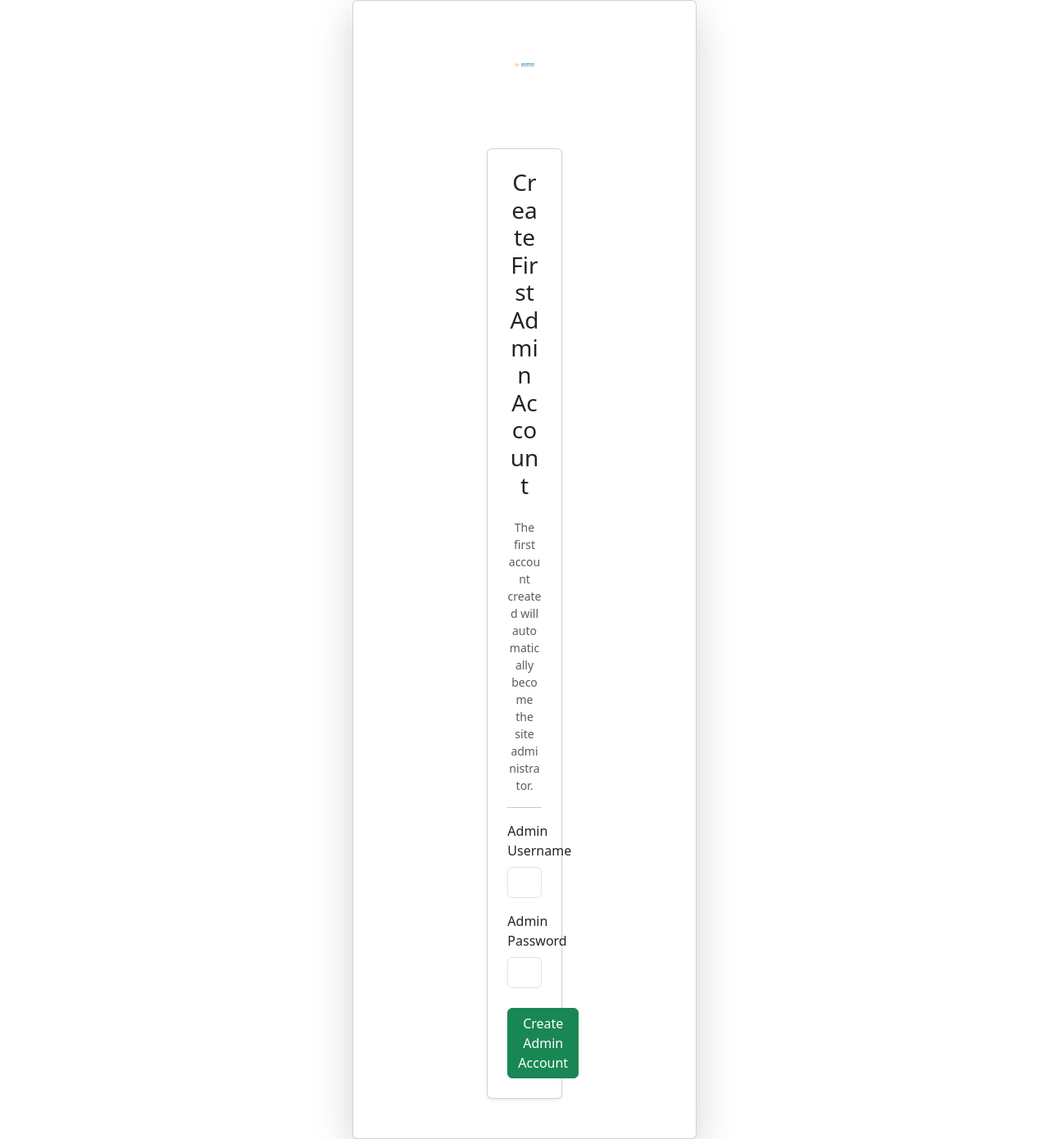
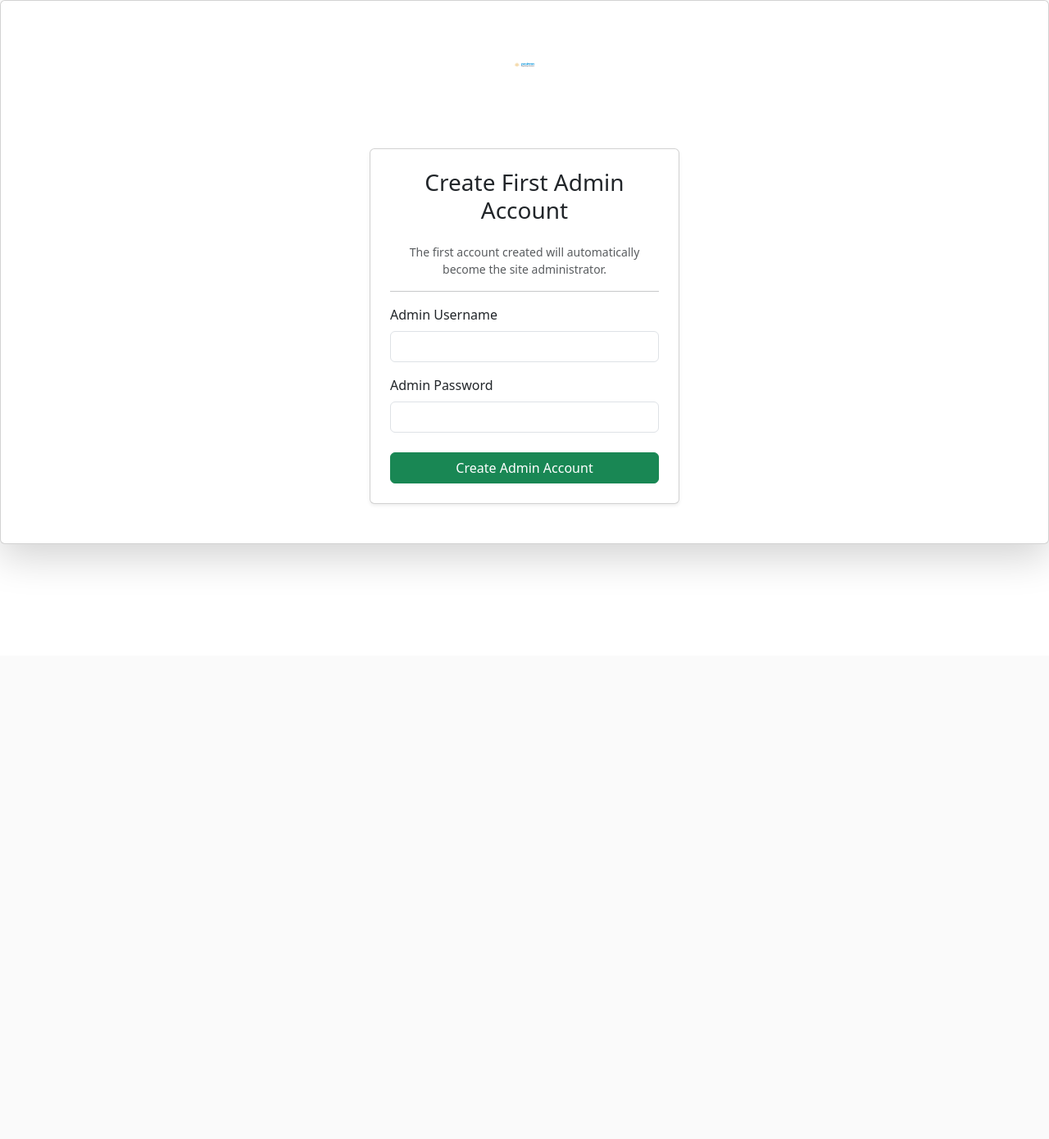
Before and after one commit to vinesh1054/Heat_Exchanger_Positron, a Flask app: page /register in a window 1280 px wide. Shown: the whole page at 82% size. After the commit the page ends 686 px from the top, so only its background shows below. Run offline with Flask 3, Linux system fonts and the light colour scheme.

Commit message:
REgister Page

```diff
--- a/app.py
+++ b/app.py
@@ -88,7 +88,7 @@ app.config['SQLALCHEMY_TRACK_MODIFICATIONS'] = False
 
 db = SQLAlchemy(app)
 # Place this in app.py after your db = SQLAlchemy(app) line
-#to create tables in render sql
+# to create tables in render sql
 @app.cli.command("create-tables")
 def create_tables():
     """Creates all database tables."""
--- a/static/css/base.css
+++ b/static/css/base.css
@@ -22,7 +22,7 @@
     margin: 0;
     padding: 0;
     font-size: 15px; /* Slightly smaller base font for dense UI */
-/* } */ */
+/* } */
 
 /* --- 2. DASHBOARD LAYOUT --- */
 .dashboard-container {
@@ -164,7 +164,7 @@
         display: none !important;
     }
     .sidebar-logo{
-        size: 50;
+        /* size: 50; */
     }
 
     /* Hide the web page header and action buttons */
--- a/templates/base_auth.html
+++ b/templates/base_auth.html
@@ -7,8 +7,8 @@
     <meta name="viewport" content="width=device-width, initial-scale=1.0">
     <title>{% block title %}HX Solver{% endblock %}</title>
     <link href="https://cdn.jsdelivr.net/npm/bootstrap@5.3.3/dist/css/bootstrap.min.css" rel="stylesheet">
-    <link rel="stylesheet" href="{{ url_for('static', filename='css/custom.css') }}">
-    <style>
+    <link rel="stylesheet" href="{{ url_for('static', filename='css/base.css') }}">
+    <!-- <style>
         .auth-container {
             display: flex;
             justify-content: center;
@@ -19,7 +19,7 @@
             width: 100%;
             max-width: 420px;
         }
-    </style>
+    </style> -->
 </head>
 <body>
     <div class="auth-container">
```
